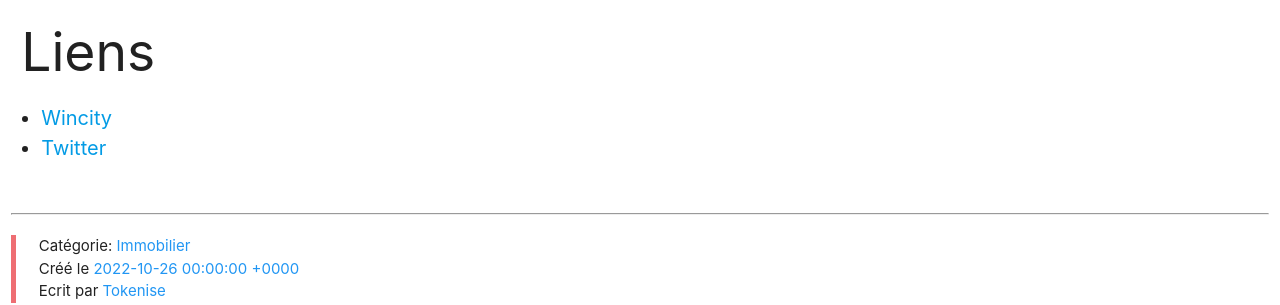
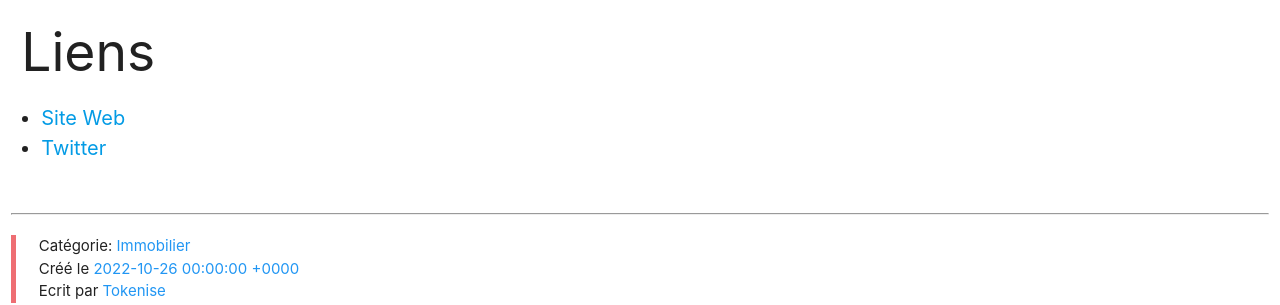
Before and after one commit to minus78/minus78.github.io, a Jekyll site: the page built from _posts/2022-10-26-Wincity.markdown, in a window 1280 px wide and 900 px high, scrolled down 6357 px. Shown: the part 487-792 px from the top of the window. Built offline with Jekyll 4.4.1, drawn with Linux system fonts in a browser that asks for light colours.

Commit message:
coquille

```diff
--- a/_posts/2022-10-26-Wincity.markdown
+++ b/_posts/2022-10-26-Wincity.markdown
@@ -191,5 +191,5 @@
 Je suis dur avec Wincity mais c'est vraiment comment je l'ai vécu... mais ça ne m'a pas empêché d'investir dans [Brik Club](https://www.brik.com/invite/aSD3Pt) qui est dirigé par Richard Winckels, qui est pour moi, me semble plus pertinent actuellement que Wincity.
 
 ## Liens
-- [Wincity](https://www.wincity.com/)
+- [Site Web](https://www.wincity.com/)
 - [Twitter](https://twitter.com/Wincity1111)
```
